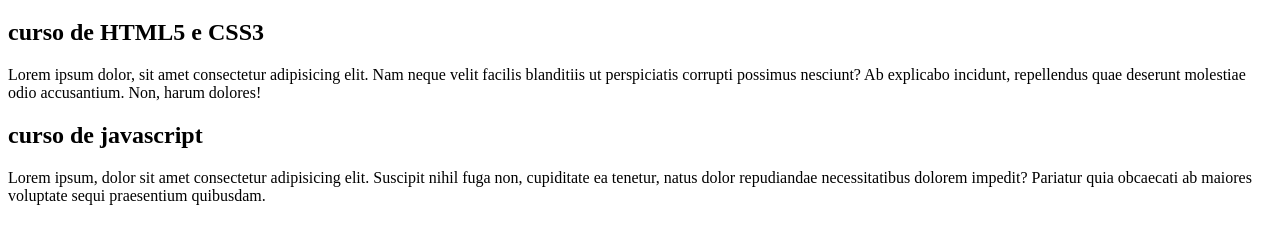
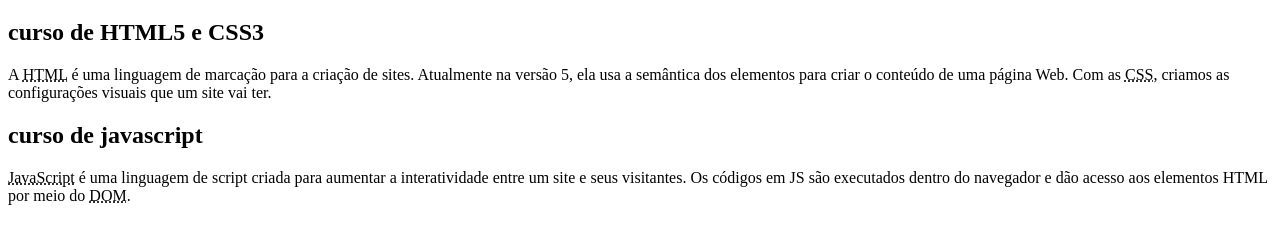
Before and after one commit to WellingtonFujiwara/projeto-site, a plain HTML site: page index.html in a window 1280 px wide. Shown: the part 61-304 px from the top of the page. Drawn offline with Linux system fonts and the light colour scheme.

Commit message:
trocando conteudo

```diff
--- a/index.html
+++ b/index.html
@@ -13,11 +13,11 @@
         </header>
         <article>
             <h2>curso de HTML5 e CSS3</h2>
-            <p>Lorem ipsum dolor, sit amet consectetur adipisicing elit. Nam neque velit facilis blanditiis ut perspiciatis corrupti possimus nesciunt? Ab explicabo incidunt, repellendus quae deserunt molestiae odio accusantium. Non, harum dolores!</p>
+            <p>A <abbr title="HyperText Markup Language">HTML</abbr> é uma linguagem de marcação para a criação de sites. Atualmente na versão 5, ela usa a semântica dos elementos para criar o conteúdo de uma página Web. Com as <abbr title="Cascading Style Sheets">CSS</abbr>, criamos as configurações visuais que um site vai ter.</p>
         </article>
         <article>
             <h2>curso de javascript</h2>
-            <p>Lorem ipsum, dolor sit amet consectetur adipisicing elit. Suscipit nihil fuga non, cupiditate ea tenetur, natus dolor repudiandae necessitatibus dolorem impedit? Pariatur quia obcaecati ab maiores voluptate sequi praesentium quibusdam.</p>
+            <p><abbr title="JavaScript">JavaScript</abbr> é uma linguagem de script criada para aumentar a interatividade entre um site e seus visitantes. Os códigos em JS são executados dentro do navegador e dão acesso aos elementos HTML por meio do <abbr title="Document Object Model">DOM</abbr>.</p>
         </article>
     </main>
 </body>
```
